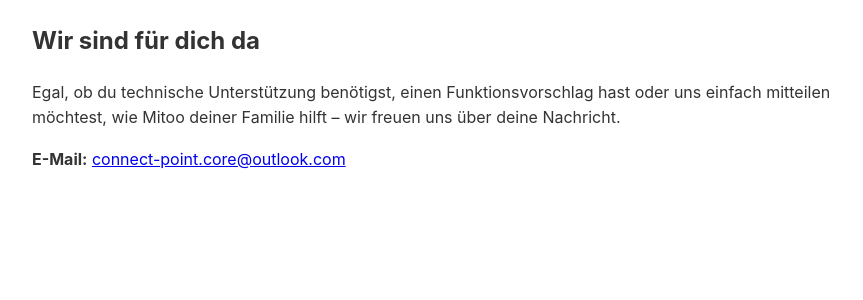
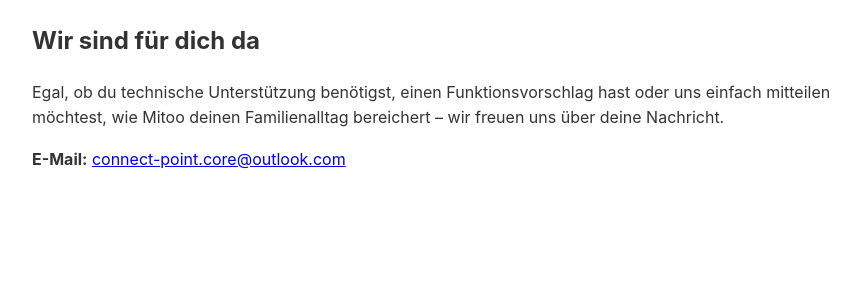
Before and after one commit to mitoostudio/mitoo-legal, a Jekyll site: the page built from support-de.md, in a window 1280 px wide. Shown: the part 148-448 px from the top of the page, without its empty margins (208-1071 px from the left). Built offline with Jekyll 4.4.1, drawn with Linux system fonts in a browser that asks for light colours; our own code applies the rules of GitHub Pages for plain Markdown files.

Commit message:
Update support-de.md

```diff
--- a/support-de.md
+++ b/support-de.md
@@ -7,6 +7,6 @@ layout: default
 
 ## Wir sind für dich da
 
-Egal, ob du technische Unterstützung benötigst, einen Funktionsvorschlag hast oder uns einfach mitteilen möchtest, wie Mitoo deiner Familie hilft – wir freuen uns über deine Nachricht.
+Egal, ob du technische Unterstützung benötigst, einen Funktionsvorschlag hast oder uns einfach mitteilen möchtest, wie Mitoo deinen Familienalltag bereichert – wir freuen uns über deine Nachricht.
 
 **E-Mail:** [connect-point.core@outlook.com](mailto:connect-point.core@outlook.com)
```
